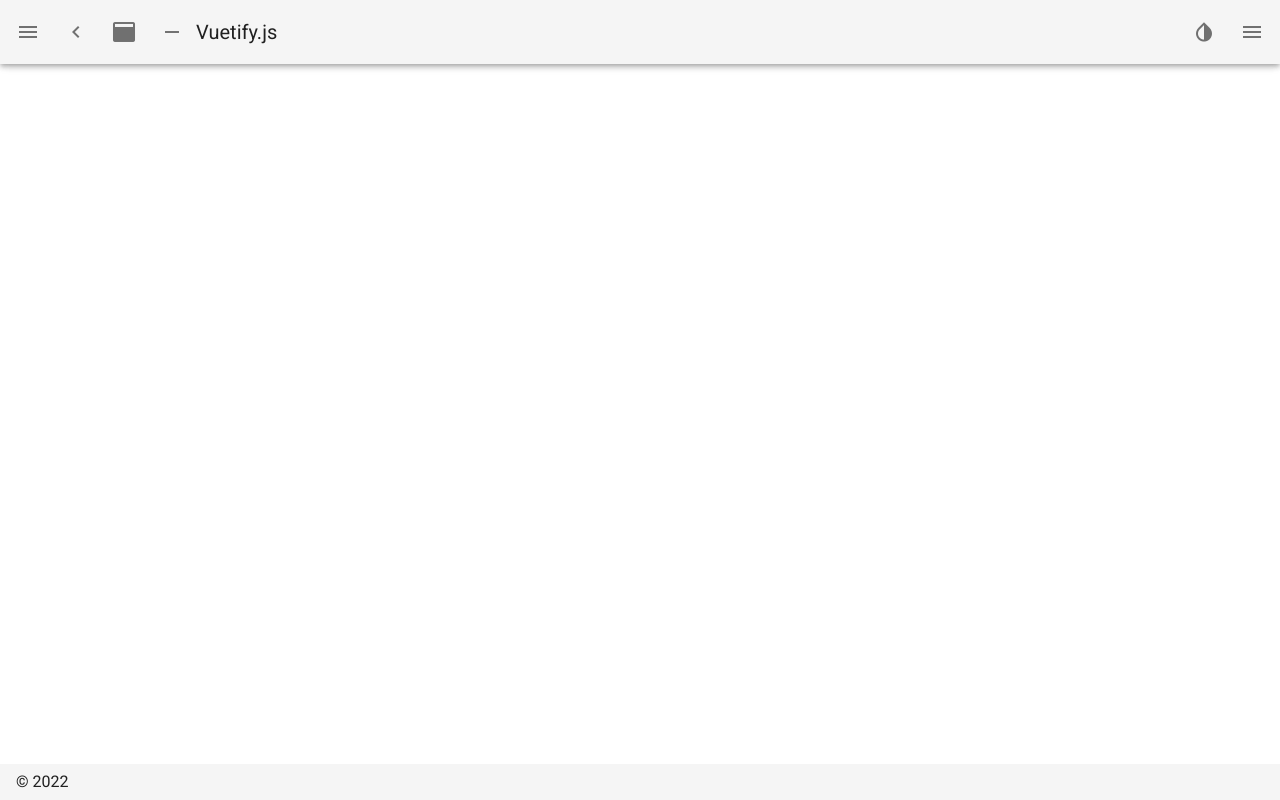
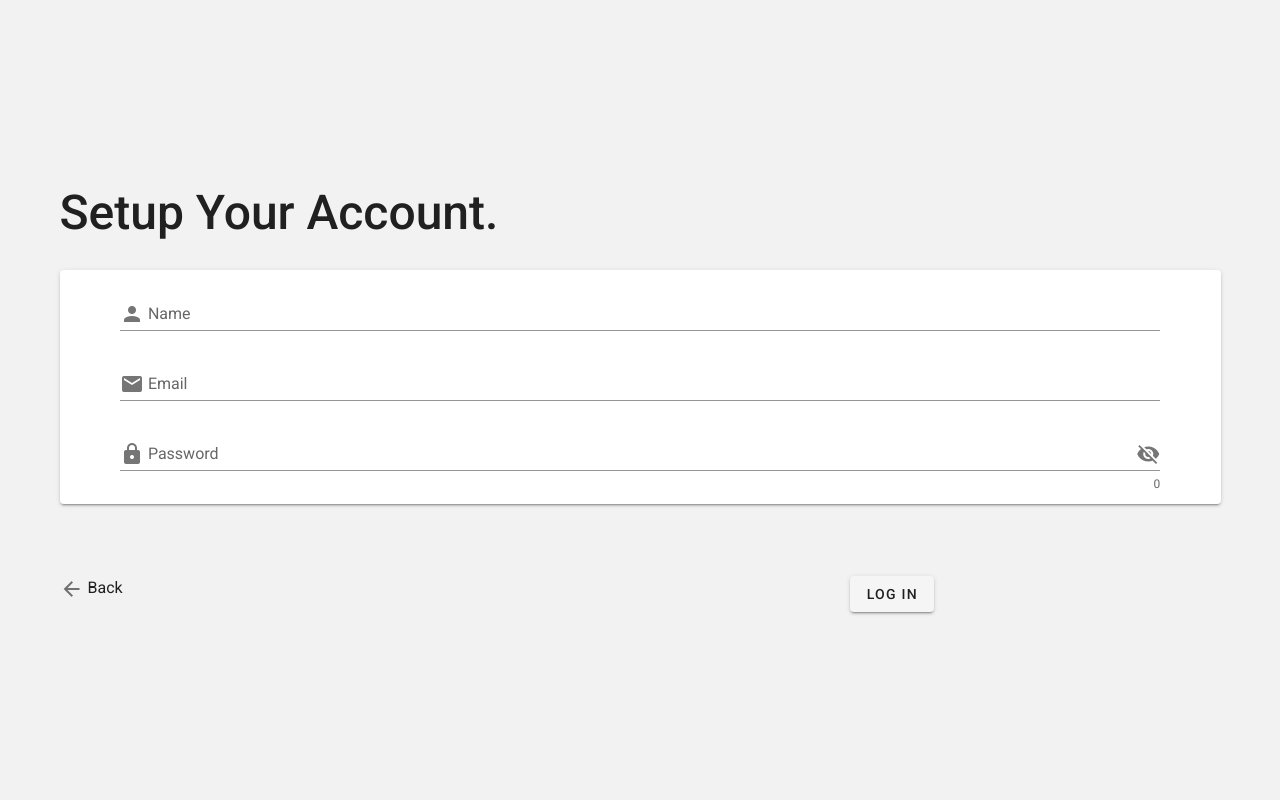
Before and after one commit to NotCore-GitHub/NotCoreNuxt, a Nuxt app: page /Account/login in a window 1280 px wide. Before the commit this address had no page. Built offline with nearby package versions, Linux system fonts and the light colour scheme.

Commit message:
Se agrego pagina login

```diff
--- /dev/null
+++ b/layouts/blank.vue
@@ -0,0 +1,50 @@
+<template>
+  <v-app dark>
+    <v-main>
+        <Nuxt />
+    </v-main>
+  </v-app>
+</template>
+
+<script>
+export default {
+  name: 'DefaultLayout',
+  data () {
+    return {
+      clipped: false,
+      drawer: false,
+      fixed: false,
+      items: [
+        {
+          icon: 'mdi-apps',
+          title: 'Welcome',
+          to: '/'
+        },
+        {
+          icon: 'mdi-chart-bubble',
+          title: 'Inspire',
+          to: '/inspire'
+        }
+      ],
+      miniVariant: false,
+      right: true,
+      rightDrawer: false,
+      title: 'Vuetify.js'
+    }
+  },
+  mounted() {
+    const theme = localStorage.getItem("themeColor");
+      if (theme) {
+        if (theme == "true") {
+          this.$vuetify.theme.dark = true;
+        } else this.$vuetify.theme.dark = false;
+      }
+  },
+  methods: {
+    switchDarkMode() {
+      this.$vuetify.theme.dark = !this.$vuetify.theme.dark;
+      localStorage.setItem("themeColor", this.$vuetify.theme.dark);
+    }
+  }
+}
+</script>
--- /dev/null
+++ b/pages/Account/login.vue
@@ -0,0 +1,65 @@
+<template>
+    <div class="main">
+        <v-container>
+            <v-row style="height: 100vh;" justify="center" align="center">
+                <v-col cols="12">
+                    <h1 class="font-weight-medium text-h3 font-weidth pb-8">Setup Your Account.</h1>
+                    <v-card>
+                        <v-container>
+                            <v-row justify="center">
+                                <v-col cols="11">
+                                    <v-text-field
+                                        prepend-inner-icon="mdi-account"
+                                        label="Name"
+                                    ></v-text-field>
+                                    <v-text-field
+                                        prepend-inner-icon="mdi-email"
+                                        label="Email"
+                                    ></v-text-field>
+                                    <v-text-field
+                                        :type="show1 ? 'text' : 'password'"
+                                        :append-icon="show1 ? 'mdi-eye' : 'mdi-eye-off'"
+                                        prepend-inner-icon="mdi-lock"
+                                        label="Password"
+                                        hint="At least 8 characters"
+                                        counter
+                                        @click:append="show1 = !show1"
+                                    ></v-text-field>
+                                </v-col>
+                            </v-row>
+                        </v-container>
+                    </v-card>
+                    <v-row class="mt-15">
+                        <v-col cols="8">
+                            <span><v-icon>mdi-arrow-left</v-icon> Back</span>
+                        </v-col>
+                        <v-col class="ml-0" cols="4">
+                            <v-btn>
+                                Log In
+                            </v-btn>
+                        </v-col>
+                    </v-row>
+                </v-col>
+            </v-row>
+        </v-container>
+    </div>
+</template>
+
+<script>
+export default {
+  name: 'IndexPage',
+  layout: 'blank',
+  data() {
+    return {
+        show1: false,
+    }
+  },
+}
+</script>
+
+<style scoped>
+    .main{
+        background-color: #F2F2F2;
+    }
+
+</style>
```
